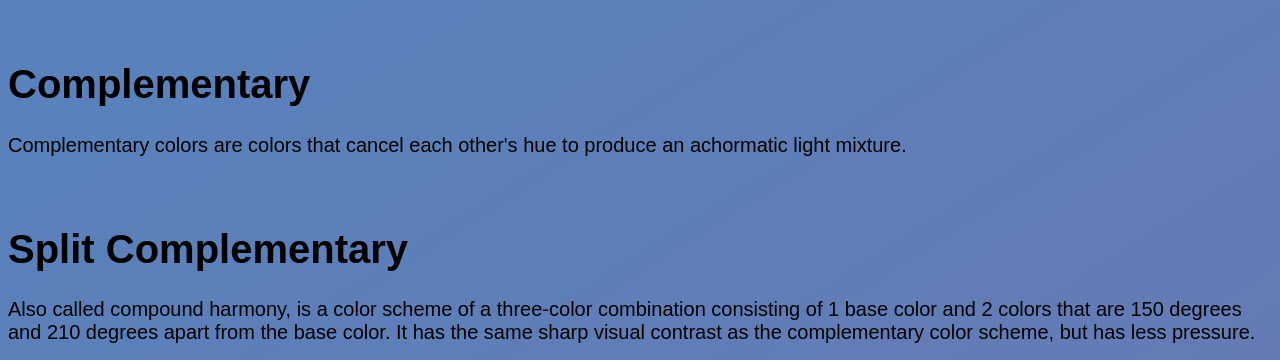
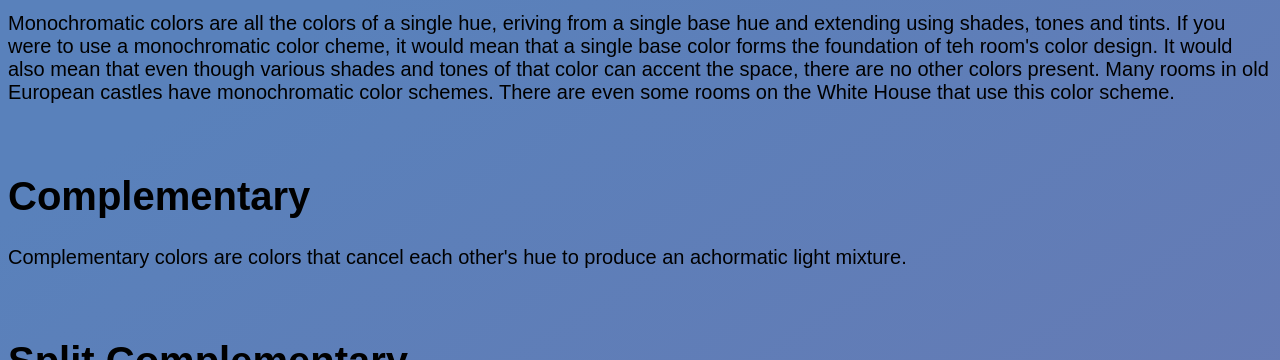
Before and after one commit to AbiVickery/MLPCT-Panel, a plain HTML site: page index.html in a window 1280 px wide. Shown: the part 740-1100 px from the top of the page. Drawn offline with Linux system fonts and the light colour scheme; a web font is replaced by a local one.

Commit message:
monochromatic colors

```diff
--- a/index.html
+++ b/index.html
@@ -41,6 +41,7 @@
                 Tertiary Colors are teh combination colors of the Primary and Secondary colors. They are known as tertiary or intermediate colors du to their compound nature. Examples of these mixtures include Blue-Green, Red-Orange, Red-Violet and Yellow-Green.
             </p>
         </div>
+        <br />
         <p>
             In color theory, a color scheme is the choice of colors used in various artistic and design contexts. For example, the "Achromatic" use of a white background with black text is an example of a basic and commonly default color scheme in web design.
         </p>
@@ -52,7 +53,7 @@
                 Monochromatic
             </h1>
             <p>
-                Monochromatic colors are all the colors of a single hue, eriving from a single base hue and extending using shades, tones and tints.
+                Monochromatic colors are all the colors of a single hue, eriving from a single base hue and extending using shades, tones and tints. If you were to use a monochromatic color cheme, it would mean that a single base color forms the foundation of teh room's color design. It would also mean that even though various shades and tones of that color can accent the space, there are no other colors present. Many rooms in old European castles have monochromatic color schemes. There are even some rooms on the White House that use this color scheme.
             </p>
         </div>
         <br />
```
